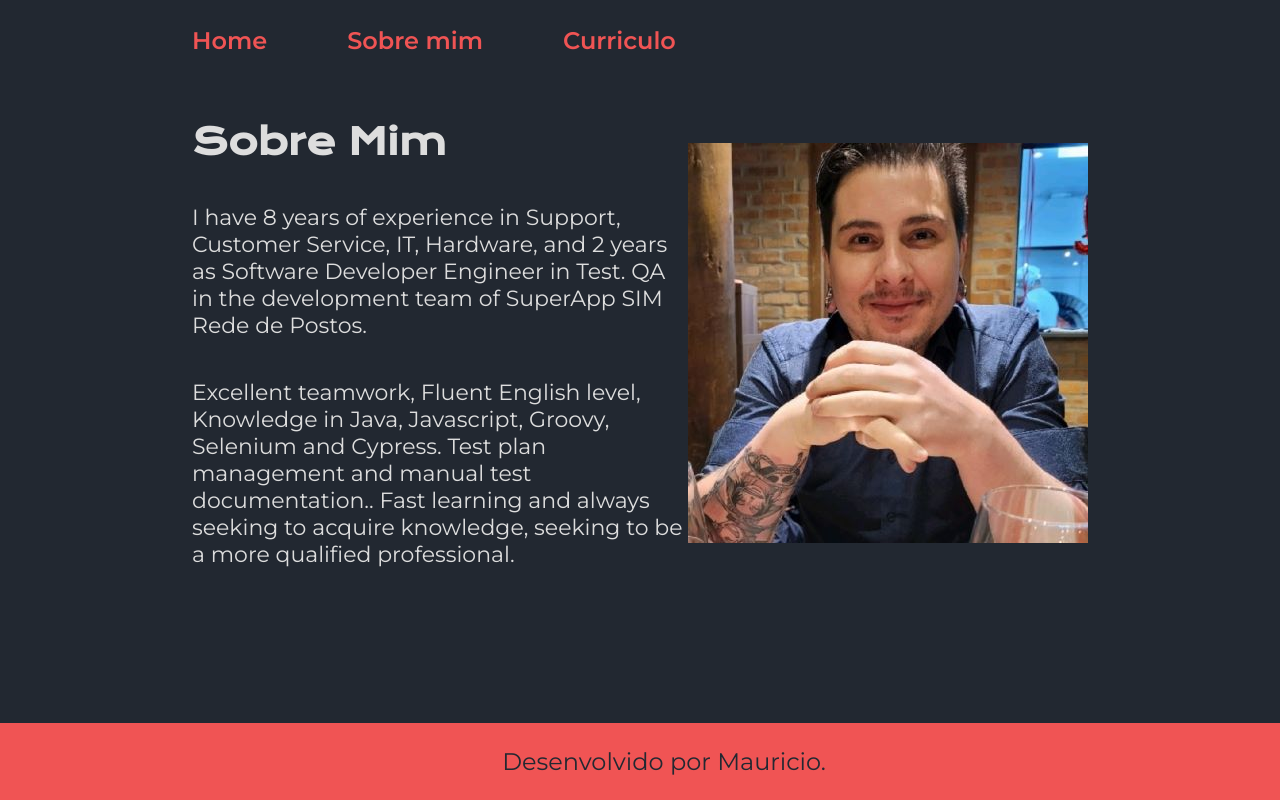
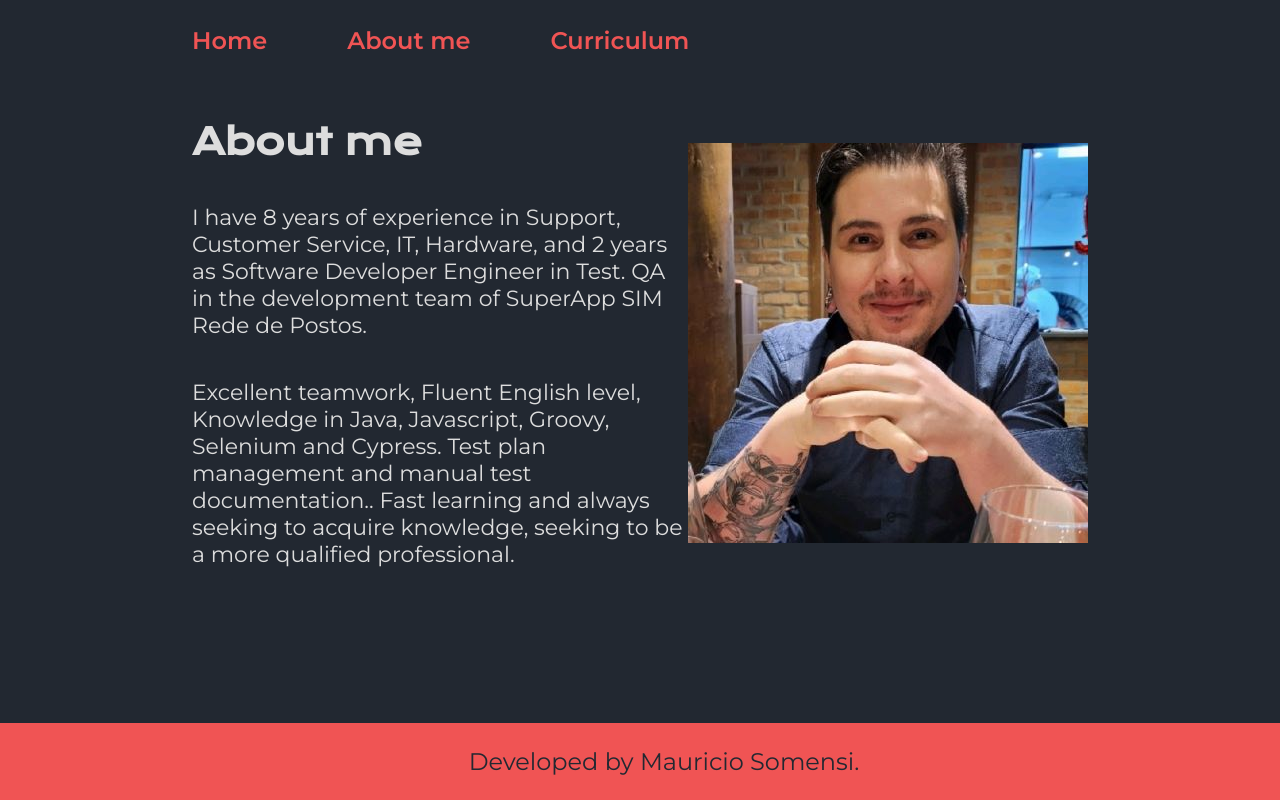
Before and after one commit to mauriciomcs/Portifolio-HTML-e-CSS, a plain HTML site: page about.html in a window 1280 px wide. Drawn offline with nearby package versions, Linux system fonts and the light colour scheme.

Commit message:
update laguage

```diff
--- a/about.html
+++ b/about.html
@@ -11,13 +11,13 @@
     <header class="cabecalho">
         <nav class="cabecalho__menu">
             <a class="cabecalho__menu__link" href="index.html">Home</a>
-            <a class="cabecalho__menu__link" href="about.html">Sobre mim</a>
-            <a class="cabecalho__menu__link" href="curriculum.html">Curriculo</a>
+            <a class="cabecalho__menu__link" href="about.html">About me</a>
+            <a class="cabecalho__menu__link" href="curriculum.html">Curriculum</a>
         </nav>
     </header>
     <main class="apresentacao">
         <section class="apresentacao__conteudo">
-            <h1 class="apresentacao__conteudo__titulo">Sobre Mim</h1>
+            <h1 class="apresentacao__conteudo__titulo">About me</h1>
             <p class="apresenacao__conteudo__texto">I have 8 years of experience in Support, Customer Service, IT, Hardware, and 2 years as Software Developer Engineer in Test. QA in the development team of SuperApp SIM Rede de Postos.</p>
             <p class="apresenacao__conteudo__texto">Excellent teamwork, Fluent English level, Knowledge in Java, Javascript, Groovy, Selenium and Cypress. Test plan management and manual test documentation.. Fast learning and always seeking to acquire knowledge, seeking to be a more qualified professional.</p>
 
@@ -25,7 +25,7 @@
         <img class="image" src="./assets/mauricio.jpg" alt="foto mauricio">
     </main>
     <footer class="rodape">
-        <p>Desenvolvido por Mauricio.</p>
+        <p>Developed by Mauricio Somensi.</p>
     </footer>
 </body>
 </html>
```
Also changed, not shown: curriculum.html (+2 -2 lines).
